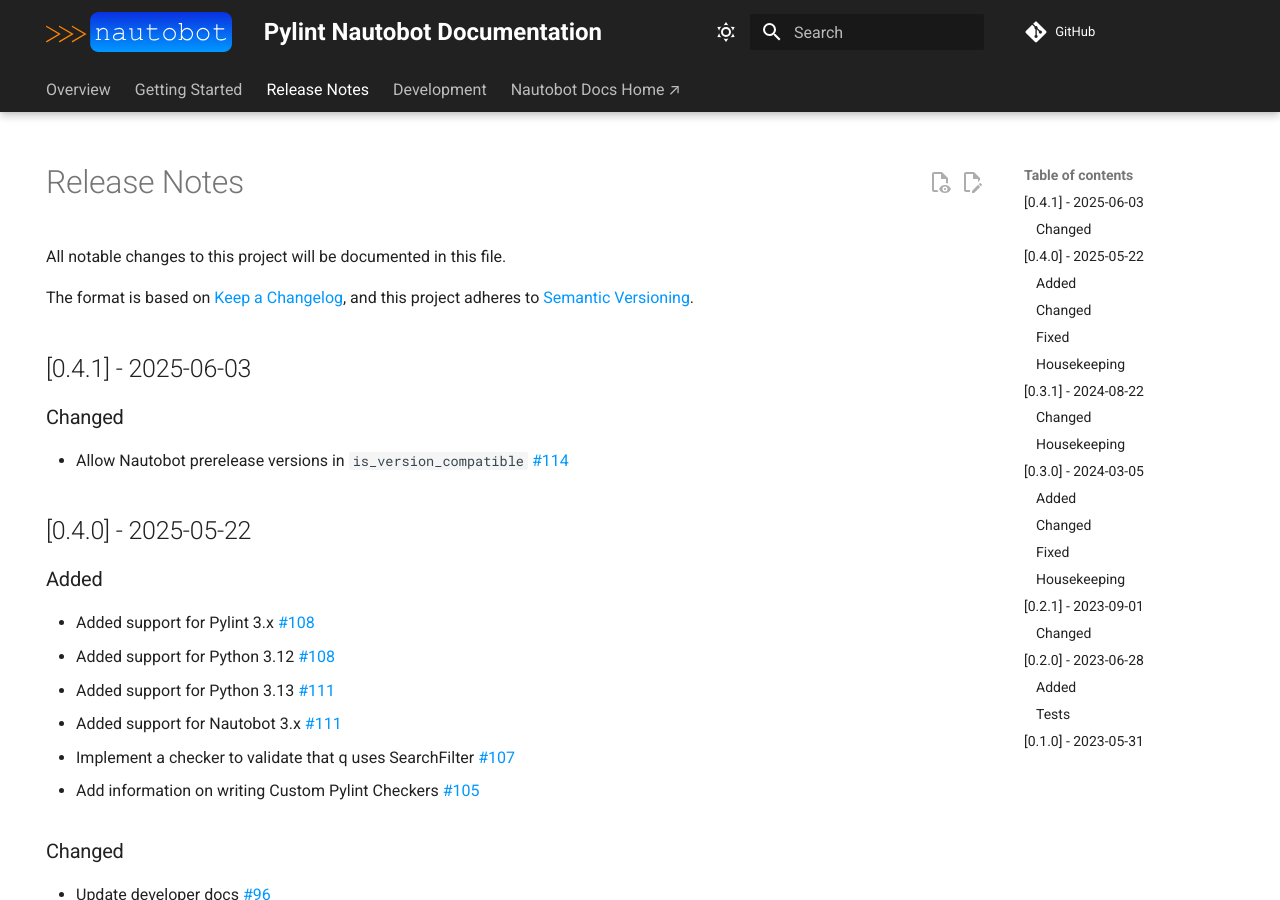
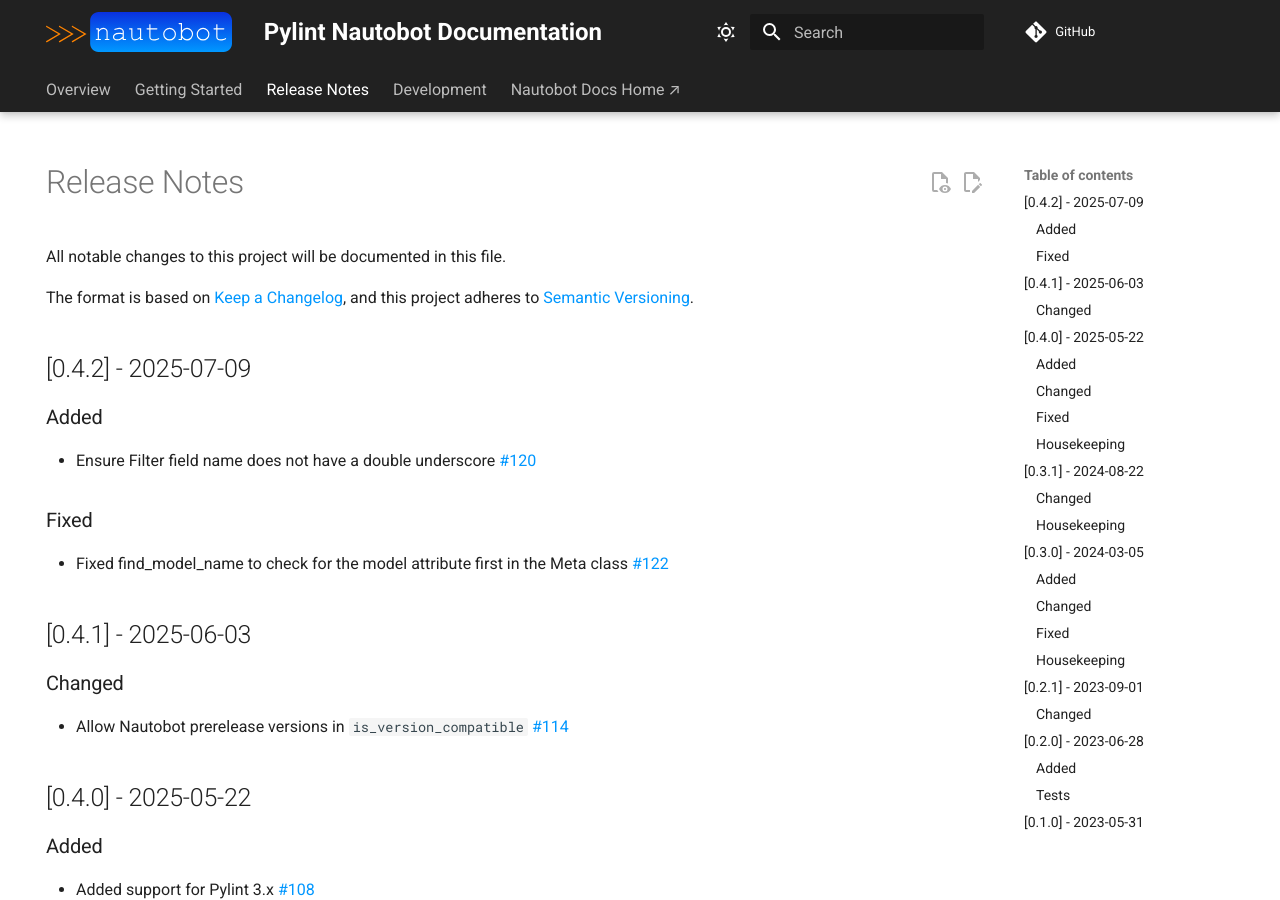
Before and after one commit to nautobot/pylint-nautobot, an MkDocs documentation site: the page built from docs/release_notes.md, in a window 1280 px wide and 900 px high. Built offline with MkDocs 1.6.1 and Material for MkDocs 9.7.7, drawn with Linux system fonts in a browser that asks for light colours; comment, search, counter and statistics services are not loaded.

Commit message:
Release v0.4.2

```diff
--- a/docs/release_notes.md
+++ b/docs/release_notes.md
@@ -9,6 +9,16 @@ All notable changes to this project will be documented in this file.
 
 The format is based on [Keep a Changelog](https://keepachangelog.com/en/1.0.0/),
 and this project adheres to [Semantic Versioning](https://semver.org/spec/v2.0.0.html).
+
+## [0.4.2] - 2025-07-09
+
+### Added
+
+- Ensure Filter field name does not have a double underscore [#120](https://github.com/nautobot/pylint-nautobot/pull/120)
+
+### Fixed
+
+- Fixed find_model_name to check for the model attribute first in the Meta class [#122](https://github.com/nautobot/pylint-nautobot/pull/122)
 
 ## [0.4.1] - 2025-06-03
 
--- a/pyproject.toml
+++ b/pyproject.toml
@@ -1,6 +1,6 @@
 [tool.poetry]
 name = "pylint-nautobot"
-version = "0.4.2a0"
+version = "0.4.2"
 description = "Custom Pylint Rules for Nautobot"
 authors = ["Cristian Sirbu <cristian.sirbu@networktocode.com>", "Leo Kirchner <leo.kirchner@networktocode.com>"]
 license = "Apache-2.0"
```
